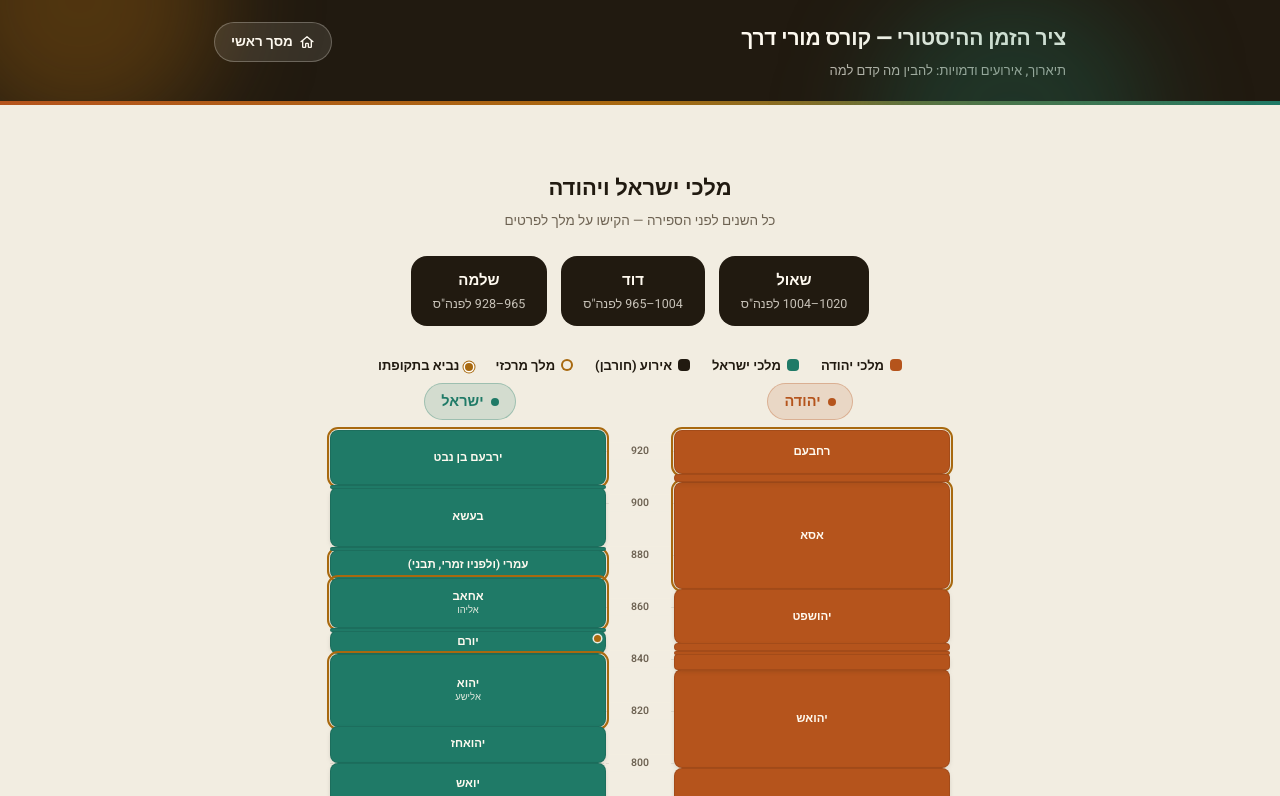
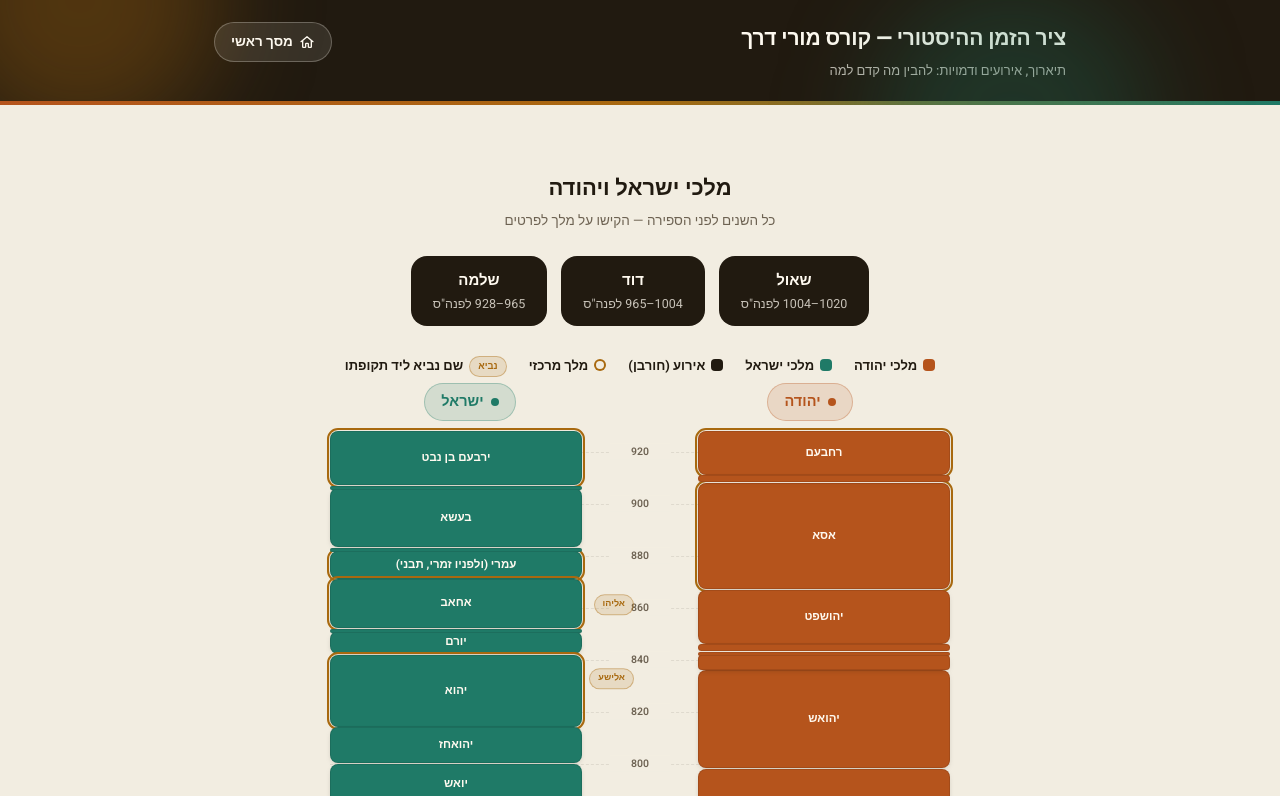
Before and after one commit to cfir94/History_timeline, a plain HTML site: page index.html in a window 1280 px wide. Both pictures are taken after a click on the element 346 px from the left and 424 px from the top of the page. Shown: the top 796 px of the page. Drawn offline with Linux system fonts and the light colour scheme.

Commit message:
Replace prophet dot markers with readable inline labels (#5)
The small gold dot used for short-reign kings didn't actually show
which prophet was active, which defeated the point. Replaced it with
a proper labeling system:

- Consecutive kings sharing the exact same prophet string (e.g. the
  run of five short-reigning Israelite kings all paired with Hoshea)
  are merged into a single span and labeled once, avoiding repetition.
- Each merged span (or lone short reign) gets a small gold pill placed
  in the widened center gutter, positioned at the span's vertical
  midpoint, with ellipsis truncation for the handful of very tight,
  multi-name clusters near the end of the Judahite monarchy — full
  text stays available via hover title and the click-to-open detail
  panel.
- Kings whose bar is tall enough already show the prophet as a second
  line inline, unchanged; the pill only covers the cases that can't
  fit any text in their own box.

Co-authored-by: Claude <noreply@anthropic.com>

```diff
--- a/index.html
+++ b/index.html
@@ -482,7 +482,7 @@
   .kg-vcol {
     position: absolute;
     top: 0;
-    width: calc(50% - 34px);
+    width: calc(50% - 58px);
     height: 100%;
   }
   .kg-vcol-judah { right: 0; }
@@ -521,22 +521,36 @@
   .kg-vbar.important { outline: 2.5px solid var(--gold); outline-offset: 1.5px; }
   .kv-name { font-size: 11.5px; font-weight: 700; }
   .kv-prophet { font-size: 9.5px; font-weight: 500; opacity: 0.88; margin-top: 1px; }
-  .prophet-dot {
+  .kg-prophet-pill {
     position: absolute;
-    top: 4px; inset-inline-start: 4px;
-    width: 7px; height: 7px;
-    border-radius: 50%;
-    background: var(--gold);
-    box-shadow: 0 0 0 1.5px rgba(255,250,240,.9);
-  }
-  .prophet-dot-legend {
+    transform: translateY(-50%);
+    font-size: 9px;
+    font-weight: 700;
+    color: var(--gold);
+    background: var(--gold-soft);
+    border: 1px solid color-mix(in srgb, var(--gold) 38%, transparent);
+    border-radius: 999px;
+    padding: 2.5px 8px;
+    max-width: 50px;
+    overflow: hidden;
+    text-overflow: ellipsis;
+    white-space: nowrap;
+    z-index: 6;
+    cursor: default;
+  }
+  .kg-prophet-pill-judah { left: 50%; margin-left: 6px; }
+  .kg-prophet-pill-israel { right: 50%; margin-right: 6px; }
+  .kg-prophet-pill-legend {
     display: inline-block;
-    width: 8px; height: 8px;
-    border-radius: 50%;
-    background: var(--gold);
-    box-shadow: 0 0 0 1.5px var(--surface), 0 0 0 2.5px var(--gold);
+    font-size: 9.5px;
+    font-weight: 700;
+    color: var(--gold);
+    background: var(--gold-soft);
+    border: 1px solid color-mix(in srgb, var(--gold) 38%, transparent);
+    border-radius: 999px;
+    padding: 2px 8px;
     margin-inline-end: 6px;
-    vertical-align: -1px;
+    vertical-align: 1px;
   }
   .kd-important {
     display: inline-block;
@@ -2310,7 +2324,7 @@ function renderKingsTable() {
     '<span><span class="dot" style="background:var(--israel)"></span>מלכי ישראל</span>' +
     '<span><span class="dot" style="background:var(--ink)"></span>אירוע (חורבן)</span>' +
     '<span><span class="dot" style="background:transparent;border-radius:50%;box-shadow:0 0 0 2px var(--gold) inset"></span>מלך מרכזי</span>' +
-    '<span><span class="prophet-dot-legend"></span>נביא בתקופתו</span>';
+    '<span><span class="kg-prophet-pill-legend">נביא</span>שם נביא ליד תקופתו</span>';
   app.appendChild(legend);
 
   const allEntries = KINGS_GANTT.judah.concat(KINGS_GANTT.israel);
@@ -2366,6 +2380,31 @@ function renderKingsTable() {
       (k.prophet ? '<div class="kd-prophet">נביאים בני התקופה: ' + k.prophet + '</div>' : '');
     detail.scrollIntoView({ behavior: "smooth", block: "nearest" });
   }
+
+  function computeProphetRuns(kings) {
+    const seq = kings.filter((k) => !k.row && !k.isEvent);
+    const runs = [];
+    let cur = null;
+    seq.forEach((k) => {
+      if (!k.prophet) { cur = null; return; }
+      if (cur && cur.text === k.prophet) {
+        cur.endYear = k.end;
+        cur.members.push(k);
+      } else {
+        cur = { text: k.prophet, startYear: k.start, endYear: k.end, members: [k] };
+        runs.push(cur);
+      }
+    });
+    runs.forEach((run) => {
+      const soleHeight = run.members.length === 1 ? (run.members[0].start - run.members[0].end) * SCALE_V : 0;
+      run.external = !(run.members.length === 1 && soleHeight >= 26);
+      if (run.external) run.members.forEach((m) => { m._extProphet = true; });
+    });
+    return runs;
+  }
+
+  const judahRuns = computeProphetRuns(KINGS_GANTT.judah);
+  const israelRuns = computeProphetRuns(KINGS_GANTT.israel);
 
   function buildCol(className, colorVar, kings, title) {
     const col = document.createElement("div");
@@ -2386,19 +2425,16 @@ function renderKingsTable() {
       if (!k.isEvent) bar.style.background = colorVar;
       if (height < 18 && !k.isEvent) {
         bar.classList.add("thin");
-        if (hasProphet) bar.appendChild(document.createElement("i")).className = "prophet-dot";
       } else {
         const nameSpan = document.createElement("span");
         nameSpan.className = "kv-name";
         nameSpan.textContent = k.name;
         bar.appendChild(nameSpan);
-        if (hasProphet && height >= 32) {
+        if (hasProphet && height >= 26 && !k._extProphet) {
           const propSpan = document.createElement("span");
           propSpan.className = "kv-prophet";
           propSpan.textContent = k.prophet;
           bar.appendChild(propSpan);
-        } else if (hasProphet) {
-          bar.appendChild(document.createElement("i")).className = "prophet-dot";
         }
       }
       bar.title = k.name + " (" + (k.start === k.end ? k.start : k.start + "–" + k.end) + " לפנה\"ס)" + (k.prophet ? " — נביא: " + k.prophet : "") + (k.important ? " — מלך מרכזי" : "");
@@ -2412,11 +2448,26 @@ function renderKingsTable() {
     return col;
   }
 
+  function renderProphetPills(runs, side) {
+    runs.filter((r) => r.external).forEach((run) => {
+      const topPx = yTop(run.startYear);
+      const botPx = yTop(run.endYear);
+      const pill = document.createElement("div");
+      pill.className = "kg-prophet-pill kg-prophet-pill-" + side;
+      pill.style.top = Math.round((topPx + botPx) / 2) + "px";
+      pill.textContent = run.text;
+      pill.title = "נביא: " + run.text + " — " + run.members.map((m) => m.name).join(", ");
+      body.appendChild(pill);
+    });
+  }
+
   body.appendChild(buildCol("kg-vcol-judah", "var(--judah)", KINGS_GANTT.judah, "יהודה"));
   const axisCol = document.createElement("div");
   axisCol.className = "kg-vaxis";
   body.appendChild(axisCol);
   body.appendChild(buildCol("kg-vcol-israel", "var(--israel)", KINGS_GANTT.israel, "ישראל"));
+  renderProphetPills(judahRuns, "judah");
+  renderProphetPills(israelRuns, "israel");
 
   vwrap.appendChild(body);
   app.appendChild(vwrap);
```
